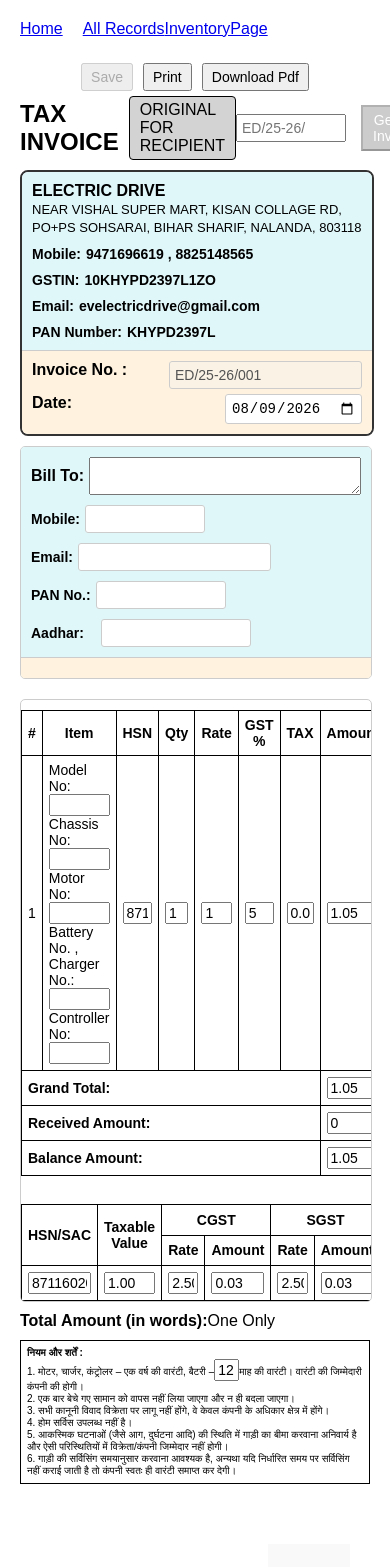
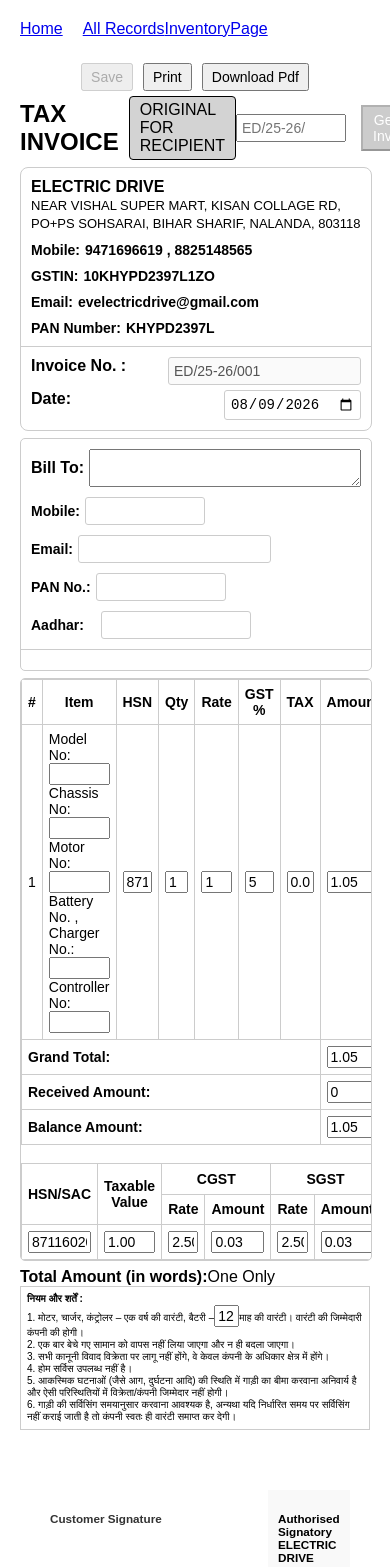
Before and after one commit to Rupaksingh123/electric-drive, a React (Create React App) app: page / in a window 390 px wide. Shown: the top 1567 px of the page. Built offline with nearby package versions, Linux system fonts and the light colour scheme; no server answers; sample sign-in values are in the browser's storage.

Commit message:
page print adjust for mobile,background color ,border

```diff
--- a/src/Home/HomePage.js
+++ b/src/Home/HomePage.js
@@ -963,7 +963,7 @@ const HomePage = () => {
       </div>
 
       <div id="details" className="container" style={{
-        marginTop: '20px',
+        marginTop: '0px',
         pointerEvents: isEditable ? 'auto' : 'none',
         opacity: isEditable ? 1 : 0.6,
         border: '1px solid #ccc',
@@ -981,7 +981,7 @@ const HomePage = () => {
 
 
 
-      <table width="100%" cellPadding="10" style={{ borderCollapse: "collapse" }}>
+      <table width="100%" cellPadding="10" style={{ borderCollapse: "collapse",marginTop: "0px" }}>
         <tbody>
           <tr>
             <td style={{ verticalAlign: "top", textAlign: "left" }}>
--- a/src/Input/RateInput.js
+++ b/src/Input/RateInput.js
@@ -112,7 +112,7 @@ const c_s_gst = (initialData.tax / 2).toFixed(2);
 
   return (
     <div>
-      <table border="1" cellPadding="8" cellSpacing="0" style={{ width: '100%', borderCollapse: 'collapse' }}>
+      <table border="1" cellPadding="8" cellSpacing="0" style={{ width: '100%', borderCollapse: 'collapse',marginTop: '0px' }}>
         <thead>
           <tr>
             <th>#</th>
@@ -224,7 +224,7 @@ const c_s_gst = (initialData.tax / 2).toFixed(2);
 
       <br />
 
-      <table border="1" cellPadding="8" cellSpacing="0" style={{ width: '100%', borderCollapse: 'collapse' }}>
+      <table border="1" cellPadding="8" cellSpacing="0" style={{ width: '100%', borderCollapse: 'collapse',marginTop: '0px' }}>
         <thead>
           <tr>
             <th rowSpan="2">HSN/SAC</th>
--- a/src/index.css
+++ b/src/index.css
@@ -11,6 +11,7 @@ code {
   font-family: source-code-pro, Menlo, Monaco, Consolas, 'Courier New',
     monospace;
 } */
+
 
 body {
   font-family: Arial, sans-serif;
@@ -29,7 +30,7 @@ table {
 
 th,
 td {
-  border: 1px solid #000;
+  border: 0.5px solid #ccc;
   padding: 6px;
   font-size: 14px;
 }
@@ -224,9 +225,9 @@ new css */
   /* The container takes full width of its parent */
   max-width: 800px;
   /* Optional: Set a max-width for better readability on large screens */
-  margin: 10px auto;
+  margin: 7px auto;
   /* Center the container on the page */
-  border: 2px solid #333;
+  border: 1px solid #ccc;
   border-radius: 8px;
   overflow: hidden;
   /* Ensures rounded corners apply to children */
@@ -235,7 +236,7 @@ new css */
 /* Child div 1 (60% width) */
 .left-div {
   flex: 4;
-  background-color: #e0f7fa;
+  /* background-color: #e0f7fa; */
   padding: 10px;
   box-sizing: border-box;
   border-right: 1px solid #ccc;
@@ -244,7 +245,7 @@ new css */
 /* Child div 2 (40% width) */
 .right-div {
   flex: 2;
-  background-color: #fff3e0;
+  /* background-color: #fff3e0; */
   /* Light orange */
   padding: 10px;
   box-sizing: border-box;
```
